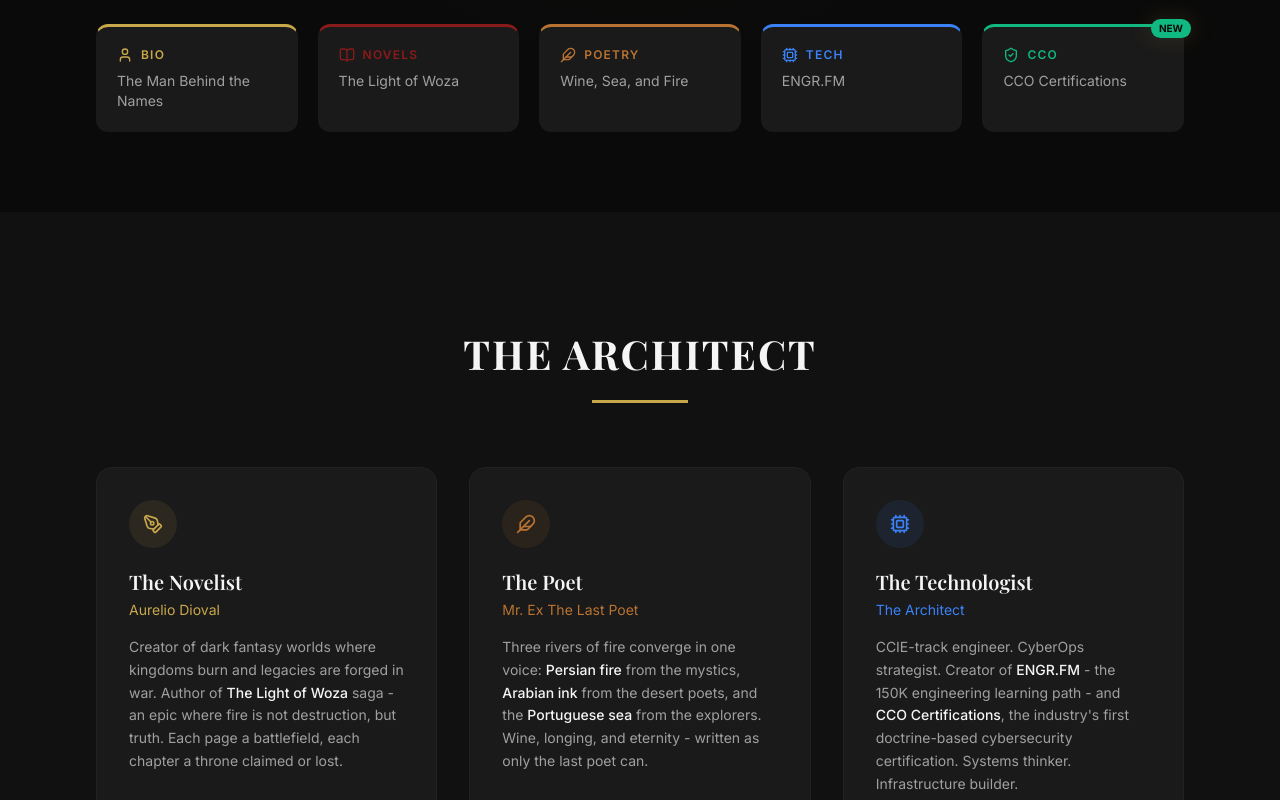
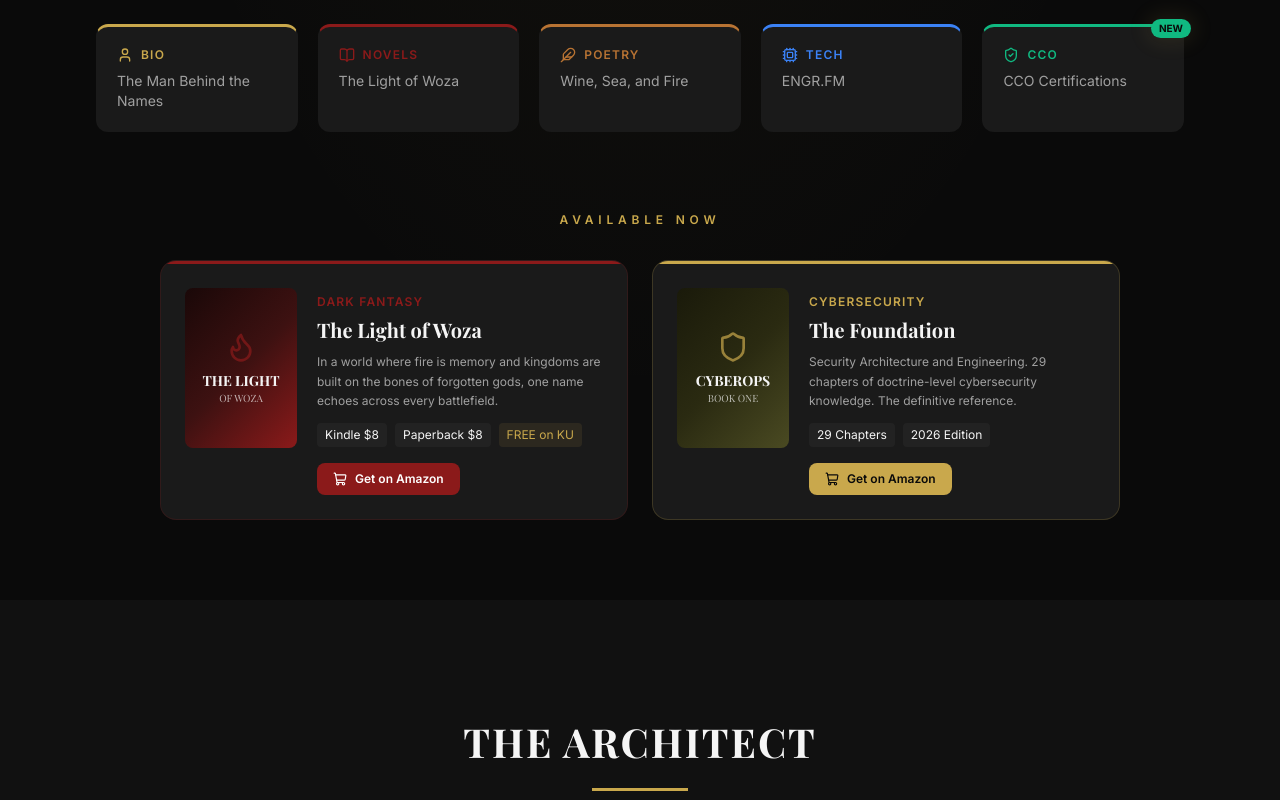
Before and after one commit to 2adioval-design/dioval-site, a plain HTML site: page index.html in a window 1280 px wide. Shown: the part 644-1444 px from the top of the page. Drawn offline with nearby package versions, Linux system fonts and the light colour scheme; a web font is replaced by a local one.

Commit message:
Add book cards with Amazon links to home page, GA tracking G-7JKBJJES0V

```diff
--- a/index.html
+++ b/index.html
@@ -178,6 +178,66 @@
                 <div class="flex items-center gap-2 mb-2"><i data-lucide="shield-check" class="w-4 h-4 text-cco"></i><span class="text-xs tracking-widest text-cco font-semibold">CCO</span></div>
                 <p class="text-sm text-txt-secondary">CCO Certifications</p>
             </a>
+        </div>
+
+        <!-- BOOKS WITH AMAZON LINKS -->
+        <div class="max-w-5xl mx-auto px-4 md:px-8 pb-20">
+            <p class="text-center text-xs tracking-[0.4em] text-gold font-semibold mb-8 fade-in">AVAILABLE NOW</p>
+            <div class="grid grid-cols-1 md:grid-cols-2 gap-6">
+                <!-- The Light of Woza -->
+                <div class="bg-bg-card rounded-2xl border border-crimson/20 overflow-hidden fade-in hover:-translate-y-1 transition-all duration-300">
+                    <div class="p-6" style="border-top:3px solid #8b1a1a;">
+                        <div class="flex gap-5">
+                            <div class="flex-shrink-0 w-28 h-40 rounded-lg flex items-center justify-center" style="background:linear-gradient(135deg, #1a0808, #3d1111, #8b1a1a);">
+                                <div class="text-center">
+                                    <i data-lucide="flame" class="w-8 h-8 text-crimson/70 mx-auto mb-2"></i>
+                                    <p class="font-display text-sm font-bold text-txt-primary">THE LIGHT</p>
+                                    <p class="font-display text-[10px] text-txt-primary/70">OF WOZA</p>
+                                </div>
+                            </div>
+                            <div class="flex-1">
+                                <span class="text-xs font-semibold tracking-widest text-crimson uppercase">Dark Fantasy</span>
+                                <h3 class="font-display text-xl font-bold mt-1 mb-2">The Light of Woza</h3>
+                                <p class="text-txt-secondary text-xs leading-relaxed mb-3">In a world where fire is memory and kingdoms are built on the bones of forgotten gods, one name echoes across every battlefield.</p>
+                                <div class="flex flex-wrap gap-2 mb-4">
+                                    <span class="text-xs bg-bg-surface rounded px-2 py-1">Kindle $8</span>
+                                    <span class="text-xs bg-bg-surface rounded px-2 py-1">Paperback $8</span>
+                                    <span class="text-xs bg-gold/10 text-gold rounded px-2 py-1">FREE on KU</span>
+                                </div>
+                                <a href="https://www.amazon.com/dp/B0GX34NMD6" target="_blank" rel="noopener noreferrer" class="inline-flex items-center gap-2 bg-crimson hover:bg-crimson/80 text-white text-xs font-semibold px-4 py-2 rounded-lg transition-colors">
+                                    <i data-lucide="shopping-cart" class="w-3.5 h-3.5"></i> Get on Amazon
+                                </a>
+                            </div>
+                        </div>
+                    </div>
+                </div>
+                <!-- CyberOps Book 1 -->
+                <div class="bg-bg-card rounded-2xl border border-gold/20 overflow-hidden fade-in hover:-translate-y-1 transition-all duration-300">
+                    <div class="p-6" style="border-top:3px solid #c9a84c;">
+                        <div class="flex gap-5">
+                            <div class="flex-shrink-0 w-28 h-40 rounded-lg flex items-center justify-center" style="background:linear-gradient(135deg, #1a1a0a, #2a2a11, #4a4a22);">
+                                <div class="text-center">
+                                    <i data-lucide="shield" class="w-8 h-8 text-gold/70 mx-auto mb-2"></i>
+                                    <p class="font-display text-sm font-bold text-txt-primary">CYBEROPS</p>
+                                    <p class="font-display text-[10px] text-txt-primary/70">BOOK ONE</p>
+                                </div>
+                            </div>
+                            <div class="flex-1">
+                                <span class="text-xs font-semibold tracking-widest text-gold uppercase">Cybersecurity</span>
+                                <h3 class="font-display text-xl font-bold mt-1 mb-2">The Foundation</h3>
+                                <p class="text-txt-secondary text-xs leading-relaxed mb-3">Security Architecture and Engineering. 29 chapters of doctrine-level cybersecurity knowledge. The definitive reference.</p>
+                                <div class="flex flex-wrap gap-2 mb-4">
+                                    <span class="text-xs bg-bg-surface rounded px-2 py-1">29 Chapters</span>
+                                    <span class="text-xs bg-bg-surface rounded px-2 py-1">2026 Edition</span>
+                                </div>
+                                <a href="https://www.amazon.com/dp/B0GX34NMD6" target="_blank" rel="noopener noreferrer" class="inline-flex items-center gap-2 bg-gold hover:bg-gold-dark text-bg text-xs font-semibold px-4 py-2 rounded-lg transition-colors">
+                                    <i data-lucide="shopping-cart" class="w-3.5 h-3.5"></i> Get on Amazon
+                                </a>
+                            </div>
+                        </div>
+                    </div>
+                </div>
+            </div>
         </div>
     </section>
 
```
